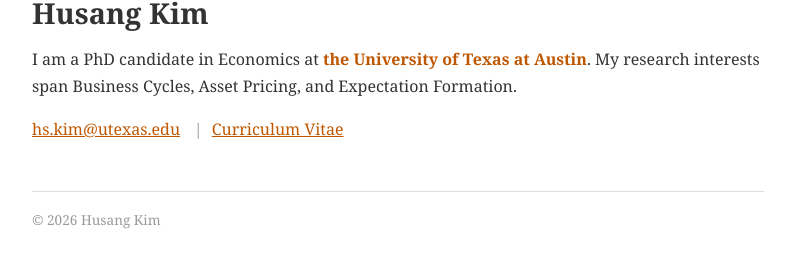
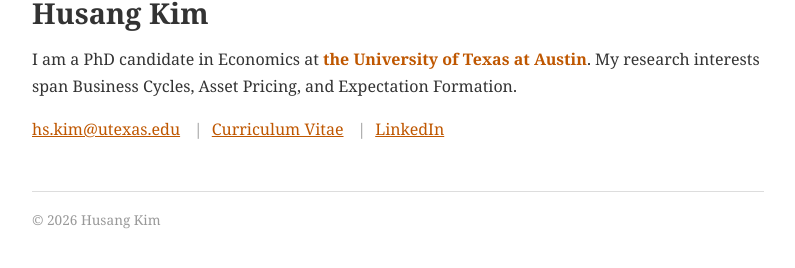
Before and after one commit to husang-kim/husang-kim.github.io, a Jekyll site: the page built from index.md, in a window 1280 px wide. Shown: the part 122-390 px from the top of the page, without its empty margins (242-1037 px from the left). Built offline with Jekyll 4.4.1, drawn with Linux system fonts in a browser that asks for light colours.

Commit message:
Update index.md

```diff
--- a/index.md
+++ b/index.md
@@ -14,5 +14,7 @@
 <a href="mailto:hs.kim@utexas.edu">hs.kim@utexas.edu</a>
 <span class="separator">|</span>
 <a href="https://www.dropbox.com/scl/fi/cgdho8ej9tjsthk4ipj66/CV_Husang_Kim.pdf?rlkey=kdbyk86fcn0fyz28efaqj20nr&dl=0" target="_blank">Curriculum Vitae</a>
+  <span class="separator">|</span>
+<a href="https://www.linkedin.com/in/husang-kim/" target="_blank">LinkedIn</a>
 </div>
 </div>
```
